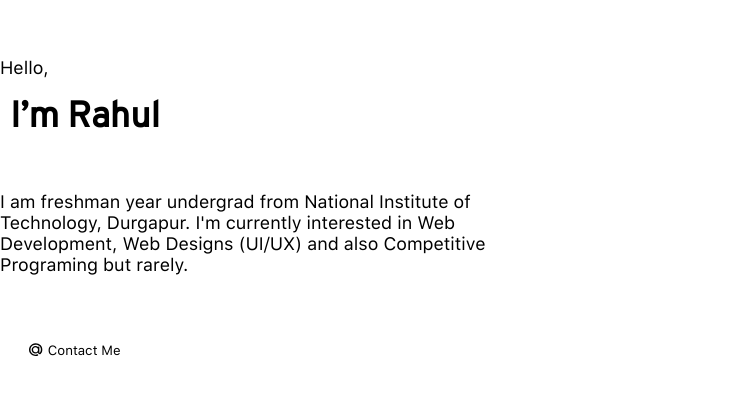
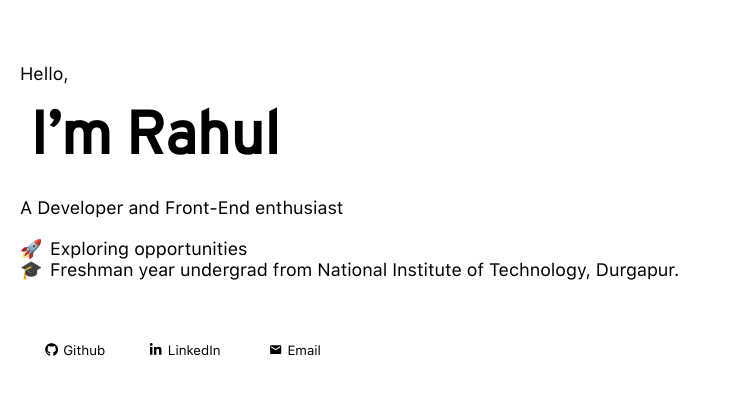
Before and after one commit to goofynugtz/ranjanrahul.me, a Next.js app: page /components/Header in a window 1280 px wide. Shown: the part 114-508 px from the top of the page, without its empty margins (0-740 px from the left). Built offline with nearby package versions, Linux system fonts and the light colour scheme.

Commit message:
Modified Header

```diff
--- a/pages/blogs/index.tsx
+++ b/pages/blogs/index.tsx
@@ -24,6 +24,7 @@ export default function Blogs({ posts }: Posts) {
       <div className='blog'>
         <h1>All Posts</h1>
         <input type="text" placeholder="Search Articles" onChange={handleChange} value={search}></input>
+        <hr />
         {posts?.length > 0 && posts.filter((posts) => (
           !search || posts.frontmatter.title.toLowerCase().includes(search.toLowerCase()) || posts.frontmatter.description.toLowerCase().includes(search.toLowerCase()) || posts.frontmatter.tags.includes(search.toLowerCase()) || posts.content.includes(search.toLowerCase())
           )).map(({ frontmatter: { title, date, description, tags }, slug }) => {
--- a/pages/components/Header.tsx
+++ b/pages/components/Header.tsx
@@ -1,4 +1,7 @@
 import { SiMailDotRu } from 'react-icons/si'
+import { FaGithub, FaFacebookF, FaLinkedinIn, FaDev } from 'react-icons/fa';
+import { MdEmail } from 'react-icons/md';
+import Button from './Button/Button'
 
 const Header:React.FC = () => {
     return (
@@ -8,11 +11,31 @@ const Header:React.FC = () => {
             <span>Hello,</span>
             <h1>I’m Rahul</h1>
             </div>
-            <p>I am freshman year undergrad from National Institute of Technology, Durgapur. I'm currently interested in Web Development, Web Designs (UI/UX) and also <a
-            className='' href="https://www.stopstalk.com/user/profile/goofyNugtz" target="_blank" rel="noreferrer">Competitive Programing</a> but rarely.</p>
-            <button>
-                <SiMailDotRu className='icon'/> Contact Me
-            </button>
+            <div className='subtitle'>
+                A Developer and Front-End enthusiast
+                <br/>
+                <div className='grid-2x2'>
+                    <span className='emoticon'>🚀</span>
+                    <span>Exploring opportunities </span>
+                    <span className='emoticon'>🎓</span>
+                    <span>Freshman year undergrad from National Institute of Technology, Durgapur.</span>
+                </div>
+            </div>
+            {/* <p>I am freshman year undergrad from National Institute of Technology, Durgapur. I'm currently interested in Web Development, Web Designs (UI/UX) and also <a
+            className='' href="https://www.stopstalk.com/user/profile/goofyNugtz" target="_blank" rel="noreferrer">Competitive Programing</a> but rarely.</p> */}
+            {/* <Button /> */}
+            <div className='contact-buttons'>
+                <button>
+                    <FaGithub className='icon'/> Github
+                </button>
+                <button>
+                    <FaLinkedinIn className='icon'/> LinkedIn
+                </button>
+                <button>
+                    <MdEmail className='icon'/> Email
+                </button>
+            </div>
+
         </div>
     )
 }
--- a/pages/components/Navbar.tsx
+++ b/pages/components/Navbar.tsx
@@ -3,7 +3,7 @@ import { FiSun, FiMoon } from 'react-icons/fi';
 import Link from 'next/link';
 import { DarkMode } from 'use-dark-mode';
 
-const navigation = (darkMode: DarkMode) => {
+const Navbar = (darkMode: DarkMode) => {
     return (
         <div className='nav' id='top'>
             <div className='group left'>
@@ -25,7 +25,7 @@ const navigation = (darkMode: DarkMode) => {
     )
 }
 
-export default navigation
+export default Navbar
 
 const SunMoon = (darkMode: DarkMode) => {
     return (
--- a/styles/globals.css
+++ b/styles/globals.css
@@ -38,6 +38,35 @@
 	src: url("../public/fonts/SFPro/sfmono-regular.ttf");
 }
 
+
+.dark-mode {
+	--background-color: #0f111a;
+	--background-color-alt: #0f111a;
+	--accent-color-alt: #ab69a7;
+	--accent-color: #549658;
+	--font-color-primary: #ffffff;
+	--font-color-primary-alt: #000000;
+	--font-color-secondary: rgba(255,255,255, .5);
+	--transparency: rgba(255, 255, 255, 0.1);
+	--transparency-2: rgba(255, 255, 255, 0.2);
+	--transparency-3: rgba(255, 255, 255, 0.3);
+	--hover: #0d92ff;
+}
+
+.light-mode {
+	--background-color: #e3e3e3;
+	--background-color-alt: #f0eee5;
+	--accent-color-alt: #549658;
+	--accent-color: #ab69a7;
+	--font-color-primary: #000000;
+	--font-color-primary-alt: #ffffff;
+	--font-color-secondary: rgba(0, 0, 0, .6);
+	--transparency: rgba(0, 0, 0, 0.1);
+	--transparency-2: rgba(0, 0, 0, 0.2);
+	--transparency-3: rgba(0, 0, 0, 0.3);
+	--hover: #0d92ff;
+}
+
 html {
 	overflow-x: hidden;
 	box-sizing: border-box;
@@ -45,13 +74,13 @@ html {
 }
 
 body {
-	padding: 0;
+	padding: 0 2rem;
 	transition: all 0.2s;
 	margin: 0 auto;
 	font-family: SFPro, -apple-system, BlinkMacSystemFont, Segoe UI, Roboto,
 		Oxygen, Ubuntu, Cantarell, Fira Sans, Droid Sans, Helvetica Neue, sans-serif;
 	background-color: var(--background-color);
-	color: var(--font-color);
+	color: var(--font-color-primary);
 }
 
 html, body {
@@ -97,31 +126,6 @@ hr {
 /* :root {
 	color-scheme: dark;
 } */
-
-.dark-mode {
-	--background-color: #0f111a;
-	--background-color-alt: #0f111a;
-	--accent-color-alt: #ab69a7;
-	--accent-color: #549658;
-	--font-color: #ffffff;
-	--font-color-alt: #000000;
-	--font-color-alt-2: #808080;
-	--transparency: rgba(255, 255, 255, 0.1);
-	--hover: #0d92ff;
-}
-
-.light-mode {
-	--background-color: #e3e3e3;
-	--background-color-alt: #f0eee5;
-	--accent-color-alt: #549658;
-	--accent-color: #ab69a7;
-	--font-color: #000000;
-	--font-color-alt: #ffffff;
-	--font-color-alt-2: #808080;
-	--transparency: rgba(0, 0, 0, 0.2);
-	--hover: #0d92ff;
-}
-
 
 /* navstart */
 .nav {
@@ -203,47 +207,66 @@ hr {
 	margin: 0;
 	padding: 0.7rem 1rem 0 1rem;
 	font-family: "Overpass";
-	color: var(--font-color-alt);
-	background-color: var(--font-color);
+	color: var(--font-color-primary-alt);
+	background-color: var(--font-color-primary);
+	font-size: 6rem;
 }
 
-.header p {
-	max-width: 50rem;
+.header .subtitle {
+	/* max-width: 50rem; */
+	/* color: var(--transparency-3); */
 	margin: 5rem 0;
+	margin-top: 2rem;
 	font-size: 1.8rem;
 }
 
-.header button {
+.header .subtitle .grid-2x2 {
+	color: var(--font-color-secondary);
+	margin-top: 2rem;
+	display: grid;
+	grid-template-columns: 3rem 1fr;
+}
+
+.header .subtitle .grid-2x2 .emoticon {
+	grid-column: 1 / 2;
+}
+
+.header .contact-buttons{
+	display: flex;
+}
+
+.header .contact-buttons button {
 	appearance: 0;
 	border: 0;
 	outline: 0;
 	font-family: "SFPro";
-	width: 15rem;
-	height: 5rem;
-	background-color: var(--accent-color);
-	color: var(--font-color);
-	border-radius: 5rem;
+	width: 10rem;
+	height: 4rem;
+	margin: 0 .5rem;
+	background-color: var(--transparency);
+	color: var(--font-color-primary);
+	border-radius: .5rem;
 	display: flex;
 	align-items: center;
 	justify-content: center;
-	transition: all 0.2s;
+	transition: all 0.5s;
 }
 
+.header button:hover {
+	background-color: var(--transparency-2);
+}
 .header button:active {
-	transform: translateY(2px);
+	background-color: var(--transparency-3);
 }
 
 .header button .icon {
 	margin-right: 0.5rem;
+	color: var(--accent-color);
 }
 /* headerend */
 
 
 /* skillsstart */
-.myskills {
-	color: var(--font-color);
-}
-
 .myskills h1 {
 	font-size: 4.8rem;
 	padding: 4rem 0;
@@ -382,12 +405,11 @@ hr {
 .blog input {
 	appearance: 0;
 	border: 0;
-	outline: 0;
-	width: 30rem;
+	width: 35rem;
 	height: 4rem;
 	padding: 0 2rem;
 	background-color: var(--transparency);
-	color: var(--font-color);
+	color: var(--font-color-primary);
 	font-family: "SFPro";
 	border-radius: 0.5rem;
 	margin-bottom: 1rem;
```
